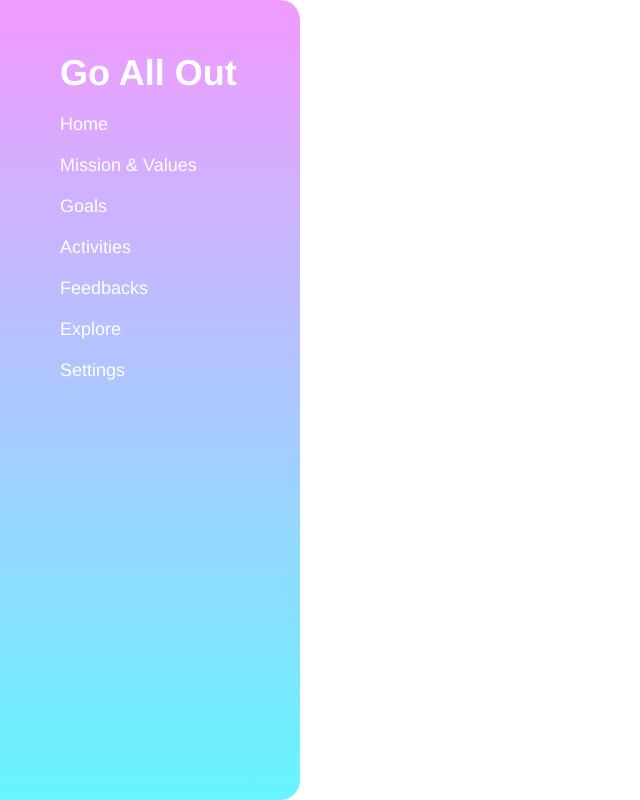
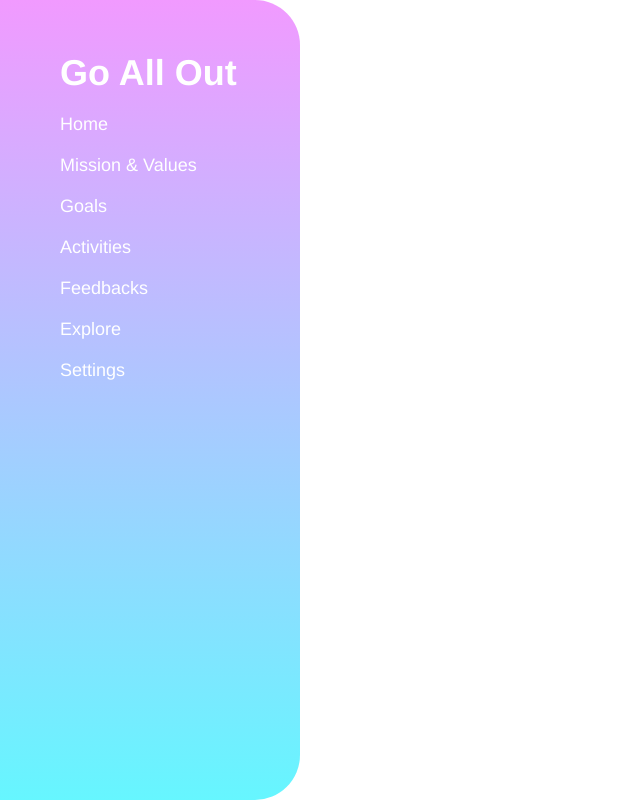
Before and after one commit to Kazuchanfl/hr_app_concept_frontend, a Vue app: page / in a window 1280 px wide. Shown: the whole page, without its empty margins (0-640 px from the left). Built offline with nearby package versions, Linux system fonts and the light colour scheme.

Commit message:
change radius

```diff
--- a/src/components/GlobalMenu.vue
+++ b/src/components/GlobalMenu.vue
@@ -31,8 +31,8 @@ div.menu-background {
   top: 0;
   bottom: 0;
   width: 300px;
-  border-top-right-radius: 20px;
-  border-bottom-right-radius: 20px;
+  border-top-right-radius: 45px;
+  border-bottom-right-radius: 45px;
 }
 
 ul {
```
